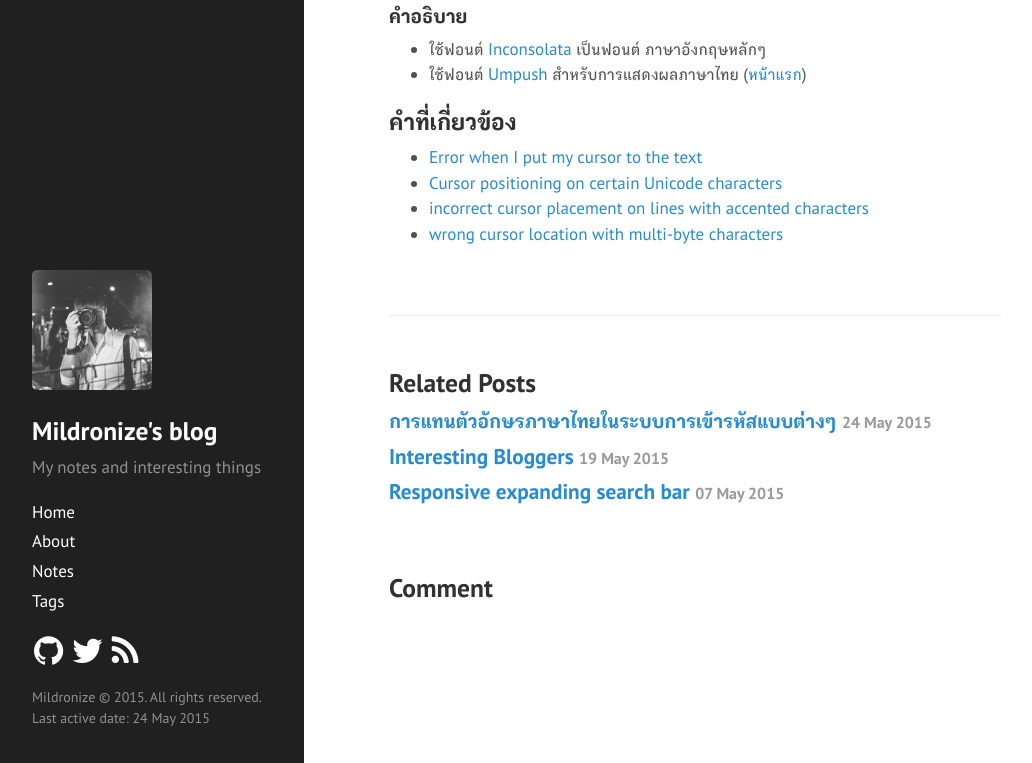
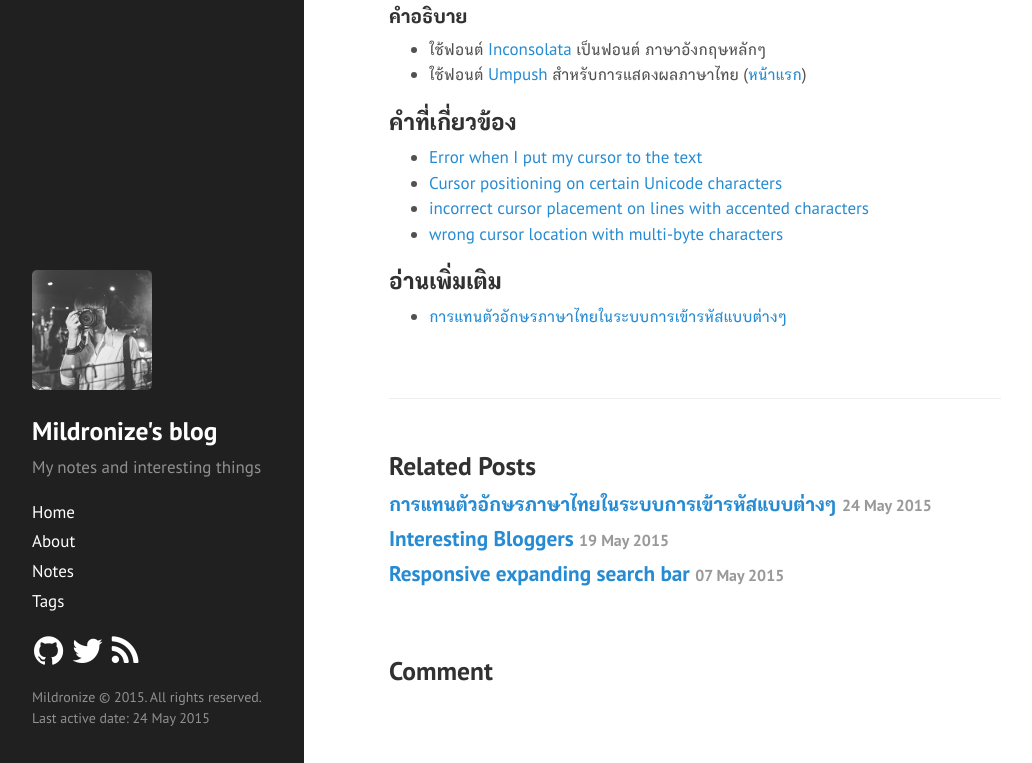
Before and after one commit to mildronize/blog-jekyll, a Jekyll site: the page built from _posts/2015-05-23-thai-typing-in-atom-editor.md, in a window 1280 px wide and 900 px high, scrolled down 1571 px, cut to the strip 137-900 px from the top of the window. Shown: the whole strip, without its empty margins (2-1034 px from the left). Built offline with Jekyll 4.4.1, drawn with Linux system fonts in a browser that asks for light colours; Markdown is read by kramdown in place of the engine named in the settings; comment, search, counter and statistics services are not loaded.

Commit message:
edit the post

```diff
--- a/_posts/2015-05-23-thai-typing-in-atom-editor.md
+++ b/_posts/2015-05-23-thai-typing-in-atom-editor.md
@@ -22,7 +22,7 @@ language: th
 
 โดยภาษาไทยเป็นการเข้ารหัส เพื่อการแสดงผลแบบ Unicode ซึ่งจะใช้ข้อมูลหลายๆ byte ในการแทนตัวอักษรภาษาไทยหนึ่งตัว และด้วยเหตุนี้ Atom editor ไม่สามารถแยกแยะได้ว่าตัวอักษรภาษาไทยแต่ละตัวนั้น สิ้นสุดที่อักขระ(byte) ตัวไหนจึงทำให้การแสดงผลตำแหน่ง cursor มีการผิดพลาดเกิดขึ้น
 
-เพื่อความเข้าใจมากยิ่งขึ้น สามารถอ่านคำอธิบาย [การแทนตัวอักษรภาษาไทยในระบบการเข้ารหัสแบบต่างๆ]({{site.baseurl}}articles/2015/05/24/thai-encoding/) เพิ่มเติมได้
+เพื่อความเข้าใจมากยิ่งขึ้น สามารถอ่านคำอธิบาย [การแทนตัวอักษรภาษาไทยในระบบการเข้ารหัสแบบต่างๆ] เพิ่มเติมได้
 
 ## วิธีการแก้ไขปัญหาเบื้องต้น
 
@@ -48,3 +48,8 @@ language: th
 - [Cursor positioning on certain Unicode characters](https://github.com/atom/atom/issues/3498)
 - [incorrect cursor placement on lines with accented characters](https://github.com/atom/atom/issues/5975)
 - [wrong cursor location with multi-byte characters](https://github.com/atom/atom/issues/4595)
+
+## อ่านเพิ่มเติม
+- [การแทนตัวอักษรภาษาไทยในระบบการเข้ารหัสแบบต่างๆ]
+
+[การแทนตัวอักษรภาษาไทยในระบบการเข้ารหัสแบบต่างๆ]: {{site.baseurl}}articles/2015/05/24/thai-encoding/
```
